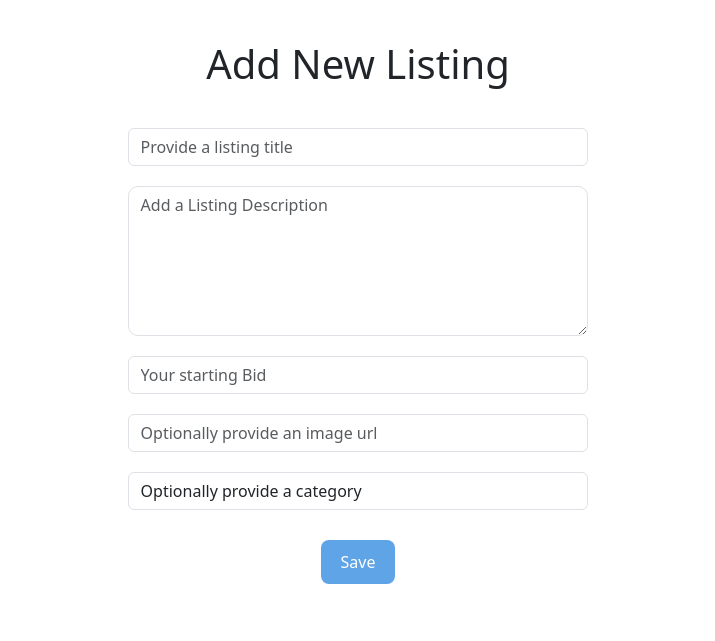
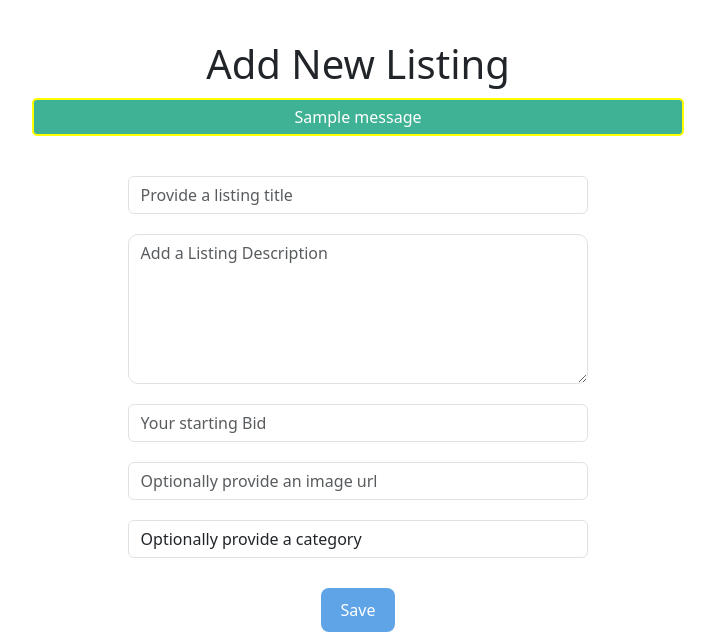
Before and after one commit to costasnicou/commerce, a Django app: page /add-new-listing in a window 1280 px wide. Shown: the part 126-767 px from the top of the page, without its empty margins (282-997 px from the left). Run offline with Django 3.2, Linux system fonts and the light colour scheme; a user stored in the database is signed in; data comes from the database, SQL or seed files in the repository; both versions use the stored data as it was after the commit; tables that the repository leaves empty hold one stand-in row (values such as "Sample post"); one stand-in notice (Sample message) is shown.

Commit message:
finished_project

```diff
--- a/auctions/templates/auctions/add-new.html
+++ b/auctions/templates/auctions/add-new.html
@@ -6,6 +6,20 @@
     <main class="main">
         <div class="add-new-wraper">
             <h1>Add New Listing</h1>
+             {% if messages %}
+                {% for message in messages %}
+
+                    {% if message.tags == "success" %}
+                        <p class="success">{{message}}</p>
+                    {% endif %}
+
+
+                    {% if message.tags == "error" %}
+                        <p class="error">{{message}}</p>
+                    {% endif %}
+
+                {% endfor %}
+            {% endif %}
 
              <form action="" class="add-new-listing-form" method="POST">
                 {% csrf_token %}
--- a/auctions/views.py
+++ b/auctions/views.py
@@ -119,7 +119,7 @@ def listing(request,listname):
                 bidForm= BidForm(request.POST)
                 if  bidForm.is_valid():
                     data_valid = bidForm.cleaned_data
-                    if data_valid["bid"] > listing.starting_price:
+                    if data_valid["bid"] >= listing.starting_price:
                         if not listingbids or data_valid["bid"] > listingbids.order_by('-bid').first().bid:
                             bid =  ListingBids(user=request.user,listing=listing,bid=data_valid["bid"])
                             bid.save()
@@ -128,7 +128,7 @@ def listing(request,listname):
                         else:
                             bidForm.add_error("bid","Error: A bid must be greater than the latest bid.")
                     else:
-                        bidForm.add_error("bid","Error: A bid must be greater than the starting bid.")
+                        bidForm.add_error("bid","Error: A bid must be greater or equal than the starting bid.")
 
             if 'submit_comment' in request.POST:
                 commentForm = CommentsForm(request.POST)
@@ -251,7 +251,8 @@ def add_new(request):
                 category=valid_data["category"]
             )
             listing.save()
-            return HttpResponseRedirect(reverse("index"))
+            messages.success(request, f"You have successfuly created the listing {listing.title}.")
+            return HttpResponseRedirect(reverse("add_new"))
     return render(request, "auctions/add-new.html",{
         "form":form,
         "listing_categories": listing_categories,
```
Also changed, not shown: auctions/instructions.html (+65 -20 lines), db.sqlite3.
